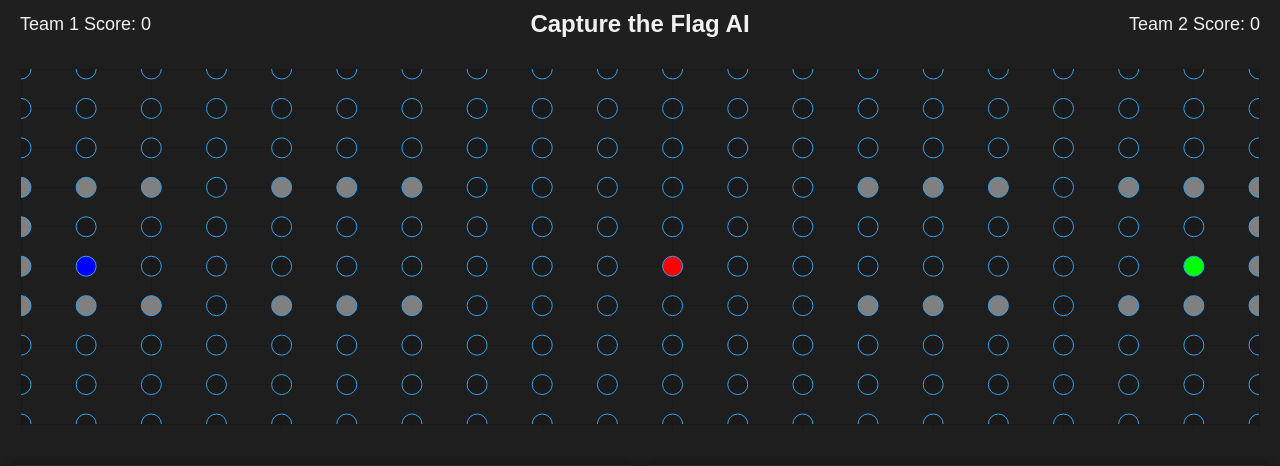
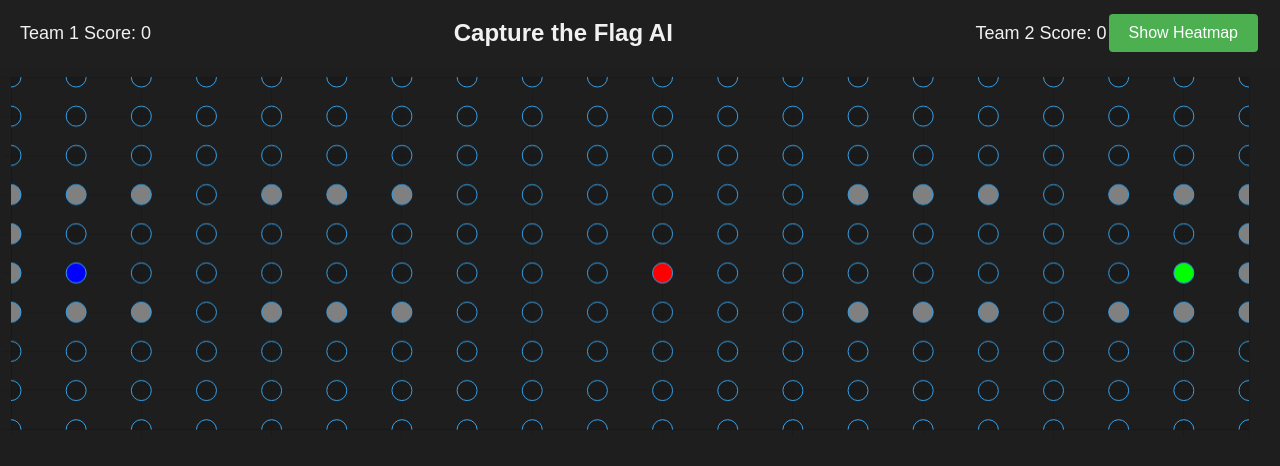
Before and after one commit to 0xJensMalm/ML-CaptureTheFlag, a Flask app: page / in a window 1280 px wide. Shown: the top 466 px of the page. Run offline with Flask 3, Linux system fonts and the light colour scheme; data that the repository does not hold is empty; parts of the project's set-up code (start-up, migrations or seed data) failed here and were passed over.

Commit message:
added heatmap

```diff
--- a/app.py
+++ b/app.py
@@ -26,6 +26,12 @@
 }
 models = None
 
+# Action heatmap data
+action_heatmap = {
+    'team1': np.zeros((GRID_SIZE[0], GRID_SIZE[1], 4)),
+    'team2': np.zeros((GRID_SIZE[0], GRID_SIZE[1], 4))
+}
+
 logging.basicConfig(level=logging.INFO, format='%(asctime)s - %(message)s')
 
 os.environ['TF_CPP_MIN_LOG_LEVEL'] = '3'
@@ -33,6 +39,7 @@
 
 env_lock = Lock()
 model_lock = Lock()
+heatmap_lock = Lock()
 
 def create_models():
     input_shape = (*GRID_SIZE, 1)
@@ -42,7 +49,7 @@
     }
 
 def train_model_continuously():
-    global models, env, model_losses
+    global models, env, model_losses, action_heatmap
     models = create_models()
     epoch_count = 0
 
@@ -60,6 +67,12 @@
             for team in ['team1', 'team2']:
                 with model_lock:
                     action = np.argmax(models[team].predict(state)) if np.random.rand() > EPSILON else np.random.choice([0, 1, 2, 3])
+
+                # Update action heatmap
+                with heatmap_lock:
+                    player_pos = env.player_positions[team]
+                    action_heatmap[team][player_pos[0], player_pos[1], action] += 1
+
                 with env_lock:
                     next_state, reward, done = env.step(team, action)
                 next_state = next_state.reshape(1, *GRID_SIZE, 1)
@@ -105,6 +118,14 @@
     with model_lock:
         return jsonify(model_losses)
 
+@app.route('/action-heatmap')
+def get_action_heatmap():
+    with heatmap_lock:
+        return jsonify({
+            'team1': action_heatmap['team1'].tolist(),
+            'team2': action_heatmap['team2'].tolist()
+        })
+
 def run_flask():
     app.run(debug=False, use_reloader=False, port=5001)
 
--- a/static/css/styles.css
+++ b/static/css/styles.css
@@ -16,13 +16,16 @@
     color: #f1f1f1;
     padding: 10px 20px;
     text-align: center;
+    display: flex;
+    justify-content: space-between;
+    align-items: center;
 }
 
 #score-container {
     display: flex;
     justify-content: space-between;
     align-items: center;
-    width: 100%;
+    flex-grow: 1;
 }
 
 #score-model1, #score-model2 {
@@ -32,6 +35,20 @@
 h1 {
     margin: 0;
     font-size: 24px;
+}
+
+#heatmap-toggle {
+    background-color: #4CAF50;
+    border: none;
+    color: white;
+    padding: 10px 20px;
+    text-align: center;
+    text-decoration: none;
+    display: inline-block;
+    font-size: 16px;
+    margin: 4px 2px;
+    cursor: pointer;
+    border-radius: 4px;
 }
 
 #container {
@@ -53,9 +70,13 @@
     box-sizing: border-box;
     min-height: 0;
     overflow: hidden;
+    position: relative;
 }
 
-#game-view {
+#game-view, #heatmap-canvas {
+    position: absolute;
+    top: 0;
+    left: 0;
     width: 100%;
     height: 100%;
 }
--- a/templates/index.html
+++ b/templates/index.html
@@ -11,6 +11,8 @@
         const UPDATE_INTERVAL = 100; // 100ms
 
         let gameChart, team1Chart, team2Chart;
+        let showHeatmap = false;
+        let heatmapCanvas, heatmapCtx;
 
         function initCharts() {
             const gameCtx = document.getElementById('game-view').getContext('2d');
@@ -75,9 +77,14 @@
                     animation: false
                 }
             });
+
+            // Initialize heatmap canvas
+            heatmapCanvas = document.getElementById('heatmap-canvas');
+            heatmapCtx = heatmapCanvas.getContext('2d');
         }
 
-        function updateGameView(grid) {
+        function updateGameView(gameState, heatmapData) {
+            const grid = gameState.grid;
             const data = [];
             const colors = [];
             for (let i = 0; i < grid.length; i++) {
@@ -95,6 +102,51 @@
             gameChart.data.datasets[0].data = data;
             gameChart.data.datasets[0].pointBackgroundColor = colors;
             gameChart.update();
+
+            if (showHeatmap) {
+                drawSimpleHeatmap(grid, heatmapData);
+            } else {
+                clearHeatmap();
+            }
+        }
+
+        function drawSimpleHeatmap(grid, heatmapData) {
+            clearHeatmap();
+            const cellWidth = heatmapCanvas.width / grid[0].length;
+            const cellHeight = heatmapCanvas.height / grid.length;
+
+            // Combine visit data from both teams
+            const combinedHeatmap = grid.map((row, i) =>
+                row.map((_, j) => {
+                    const team1Visits = heatmapData.team1[i][j].reduce((a, b) => a + b, 0);
+                    const team2Visits = heatmapData.team2[i][j].reduce((a, b) => a + b, 0);
+                    return team1Visits + team2Visits;
+                })
+            );
+
+            const maxVisits = Math.max(...combinedHeatmap.flat());
+
+            for (let i = 0; i < grid.length; i++) {
+                for (let j = 0; j < grid[i].length; j++) {
+                    if (grid[i][j] !== 1) { // Draw heatmap for all cells except obstacles
+                        const totalVisits = combinedHeatmap[i][j];
+                        const visitRatio = totalVisits / maxVisits;
+
+                        // Color interpolation: red (low visits) to green (high visits)
+                        const red = Math.floor(255 * (1 - visitRatio));
+                        const green = Math.floor(255 * visitRatio);
+
+                        // Opacity: more opaque for low visits, less opaque for high visits
+                        const opacity = Math.max(0.1, 1 - (visitRatio * 0.7)); // Minimum opacity of 0.1
+
+                        heatmapCtx.fillStyle = `rgba(${red}, ${green}, 0, ${opacity})`;
+                        heatmapCtx.fillRect(j * cellWidth, i * cellHeight, cellWidth, cellHeight);
+                    }
+                }
+            }
+        }
+        function clearHeatmap() {
+            heatmapCtx.clearRect(0, 0, heatmapCanvas.width, heatmapCanvas.height);
         }
 
         function updateTrainingCharts(losses) {
@@ -113,20 +165,23 @@
         }
 
         function refreshData() {
-            fetch('/game-state')
-                .then(response => response.json())
-                .then(data => {
-                    updateGameView(data.grid);
-                    updateScores(data.team1_points, data.team2_points);
-                })
-                .catch(error => console.error('Error:', error));
+            Promise.all([
+                fetch('/game-state').then(response => response.json()),
+                fetch('/training-data').then(response => response.json()),
+                fetch('/action-heatmap').then(response => response.json())
+            ]).then(([gameState, trainingData, heatmapData]) => {
+                updateGameView(gameState, heatmapData);
+                updateScores(gameState.team1_points, gameState.team2_points);
+                updateTrainingCharts(trainingData);
+            }).catch(error => console.error('Error:', error));
+        }
 
-            fetch('/training-data')
-                .then(response => response.json())
-                .then(data => {
-                    updateTrainingCharts(data);
-                })
-                .catch(error => console.error('Error:', error));
+        function toggleHeatmap() {
+            showHeatmap = !showHeatmap;
+            document.getElementById('heatmap-toggle').textContent = showHeatmap ? 'Hide Heatmap' : 'Show Heatmap';
+            if (!showHeatmap) {
+                clearHeatmap();
+            }
         }
 
         function startUpdates() {
@@ -145,10 +200,12 @@
             <h1>Capture the Flag AI</h1>
             <div id="score-model2">Team 2 Score: <span id="model2-score">0</span></div>
         </div>
+        <button id="heatmap-toggle" onclick="toggleHeatmap()">Show Heatmap</button>
     </div>
     <div id="container">
         <div id="game-view-container">
             <canvas id="game-view"></canvas>
+            <canvas id="heatmap-canvas"></canvas>
         </div>
         <div id="monitoring">
             <div id="nn1-view-container">
```
